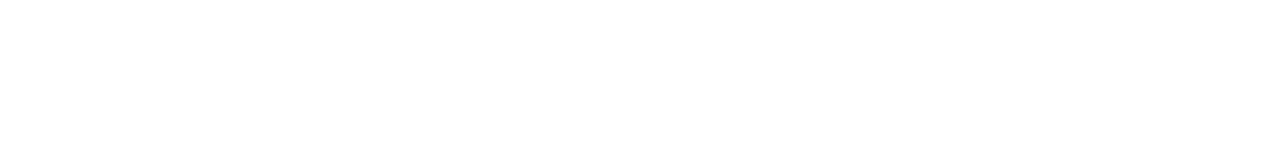
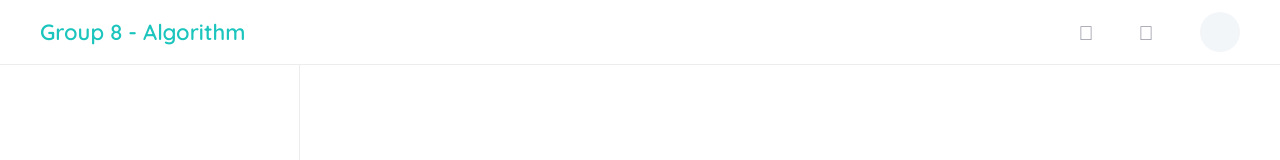
Before and after one commit to webopers/warehouse, a website: page index.html in a window 1280 px wide. Shown: the top 160 px of the page. Drawn offline with Linux system fonts and the light colour scheme.

Commit message:
header: complete interface frame

```diff
--- a/assets/scss/base.scss
+++ b/assets/scss/base.scss
@@ -1,5 +1,14 @@
+$bgColor: #f1f4f7;
+$primaryColor: #1bc5bd;
+$buttonBgColor: #f3f6f9;
+$buttonTextColor: #9595a3;
+
 * {
 	box-sizing: border-box;
+}
+
+html {
+	height: 100%;
 }
 
 body {
@@ -7,7 +16,95 @@ body {
 	height: 100%;
 	margin: 0;
 	padding: 0;
+	background-color: #fff;
 	font-family: "Quicksand", sans-serif;
 	font-size: 16px;
 	font-weight: 400;
 }
+
+.header {
+	position: fixed;
+	z-index: 1001;
+	top: 0;
+	left: 0;
+	display: flex;
+	justify-content: space-between;
+	width: 100%;
+	height: 65px;
+	border-bottom: 1px solid rgba(0, 0, 0, 0.07);
+	&__brand {
+		display: flex;
+		align-items: center;
+		height: 100%;
+		padding: 0 40px;
+		color: $primaryColor;
+		font-size: 22px;
+		font-weight: 600;
+	}
+	&__right {
+		display: flex;
+		align-items: center;
+		height: 100%;
+		padding: 0 40px 0 0;
+	}
+	&__button {
+		position: relative;
+		display: flex;
+		align-items: center;
+		justify-content: center;
+		width: 40px;
+		height: 40px;
+		margin-left: 20px;
+		border-radius: 50%;
+		transition: 0.2s background-color, 0.2s color;
+		&:hover {
+			background-color: $buttonBgColor;
+			cursor: pointer;
+		}
+		&:hover &__icon {
+			color: $primaryColor;
+		}
+		&:hover &__tooltip {
+			display: block;
+		}
+		&__icon {
+			color: $buttonTextColor;
+			font-size: 20px;
+			transition: 0.2s color;
+		}
+		&__tooltip {
+			display: none;
+			position: absolute;
+			top: calc(100% + 12px);
+			left: 50%;
+			transform: translateX(-50%);
+			padding: 6px 12px 8px;
+			border-radius: 10px;
+			background-color: rgba(0, 0, 0, 0.6);
+			color: #fff;
+			font-size: 14px;
+			&::before {
+				content: "";
+				position: absolute;
+				top: -10px;
+				left: calc(50% - 5px);
+				border: 5px solid;
+				border-color: transparent transparent rgba(0, 0, 0, 0.6) transparent;
+			}
+		}
+	}
+	&__account {
+		margin-left: 34px;
+		background-color: $buttonBgColor;
+	}
+}
+
+.sidebar {
+	position: fixed;
+	z-index: 1000;
+	top: 65px;
+	left: 0;
+	width: 300px;
+	height: calc(100% - 65px);
+	border-right: 1px solid rgba(0, 0, 0, 0.07);
+}
--- a/index.html
+++ b/index.html
@@ -6,7 +6,30 @@
 		<link rel="shortcut icon" href="/assets/images/box.svg" type="image/x-icon" />
 		<link rel="stylesheet" href="/assets/css/base.min.css" />
 		<link href="https://fonts.googleapis.com/css2?family=Quicksand:wght@400;500;600;700&display=swap" rel="stylesheet" />
+		<link rel="stylesheet" href="https://pro.fontawesome.com/releases/v5.12.0/css/all.css" />
 		<title>Warehouse Manager</title>
 	</head>
-	<body></body>
+	<body>
+		<div class="header">
+			<div class="header__brand">
+				Group 8 - Algorithm
+			</div>
+			<div class="header__right">
+				<div class="header__button">
+					<div class="header__button__icon">
+						<i class="fal fa-bell"></i>
+					</div>
+					<div class="header__button__tooltip">Notifications</div>
+				</div>
+				<div class="header__button">
+					<div class="header__button__icon">
+						<i class="fal fa-cog"></i>
+					</div>
+					<div class="header__button__tooltip">Config</div>
+				</div>
+				<div class="header__account header__button"></div>
+			</div>
+		</div>
+		<div class="sidebar"></div>
+	</body>
 </html>
```
Also changed, not shown: assets/css/base.min.css.
